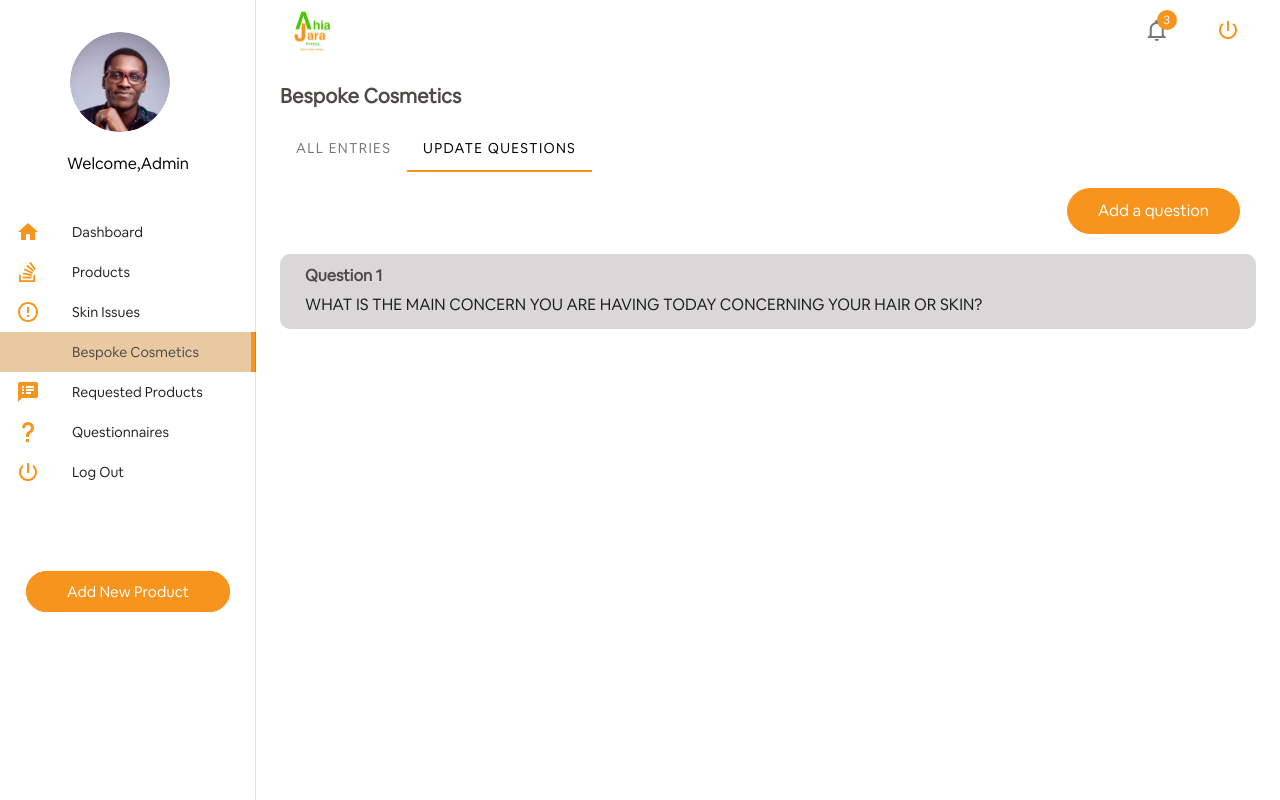
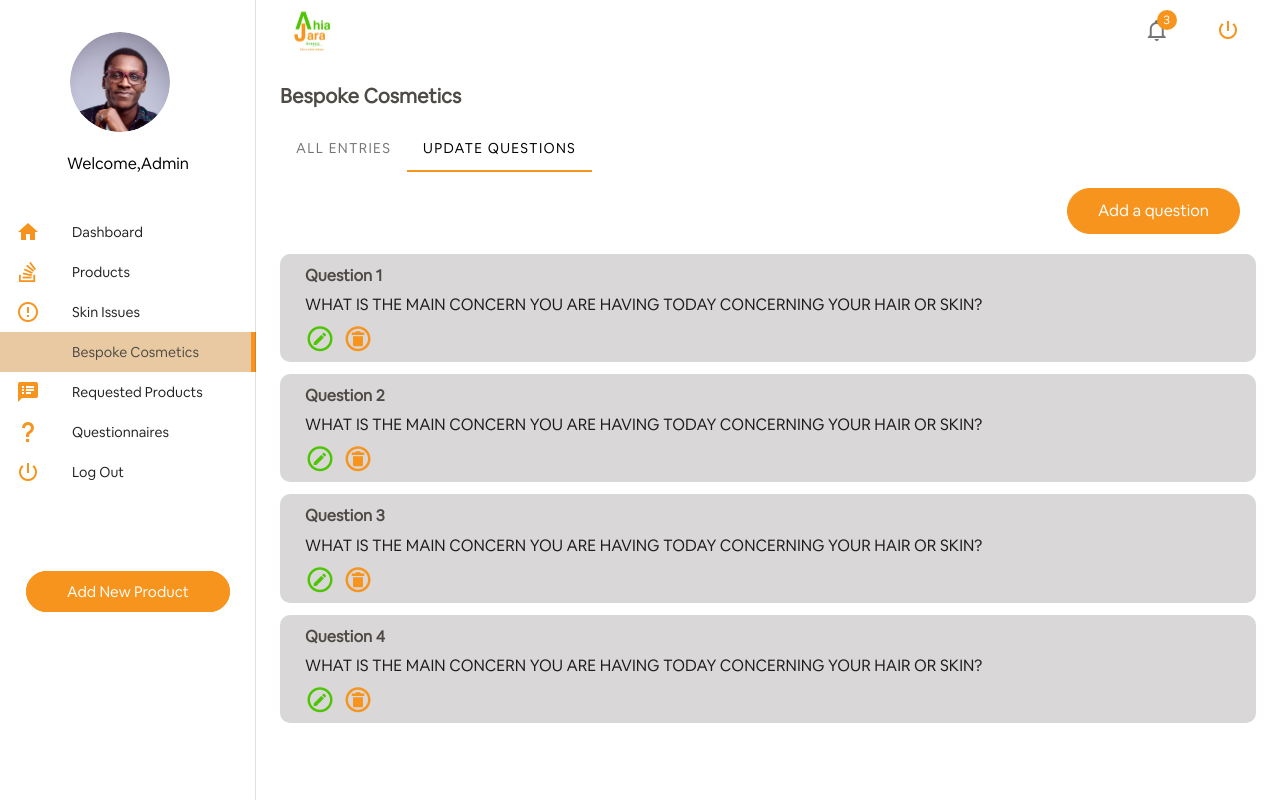
Before and after one commit to Oluwashina/SkinCare, a Vue app: page /bespoke in a window 1280 px wide. Both pictures are taken after a click on the tab "UPDATE QUESTIONS". Built offline with nearby package versions, Linux system fonts and the light colour scheme; some icons are missing.

Commit message:
endpoint url added for online

```diff
--- a/src/main.js
+++ b/src/main.js
@@ -15,7 +15,8 @@ import './fonts/AirbnbCerealLight.ttf';
 import './fonts/AirbnbCerealMedium.ttf';
 
 import Axios from 'axios'
-Axios.defaults.baseURL = "http://192.168.1.104:5000/"
+// Axios.defaults.baseURL = "http://192.168.1.104:5000/"
+Axios.defaults.baseURL = "https://ahiajara.herokuapp.com/"
 
 Vue.prototype.$http = Axios;
 const token = localStorage.getItem('token');
--- a/src/views/Bespoke.vue
+++ b/src/views/Bespoke.vue
@@ -35,18 +35,52 @@
         </v-toolbar>
 
         <!-- Questions -->
-        <div class="mt-7 question">
+        <div class="mt-7 mb-3 question">
             <h6 style="font-weight: bold; color: #4E4B46;" class="pt-3">Question 1</h6>
-            <div>
+
                 <div style="">
-                    <p class="pb-3">WHAT IS THE MAIN CONCERN YOU ARE HAVING TODAY CONCERNING YOUR HAIR OR SKIN?</p>
+                    <p class="">WHAT IS THE MAIN CONCERN YOU ARE HAVING TODAY CONCERNING YOUR HAIR OR SKIN?</p>
+                    <div class="mt-n4">
+                        <span @click="Edit()"><i class="mdi mdi-pencil-circle-outline" style="color: #4DC503; font-size: 30px; cursor: pointer;"></i></span>
+                        <span @click="Delete()" class="ml-2"><i class="mdi mdi-delete-circle-outline" style="color: #F7941D; font-size: 30px; cursor: pointer;"></i></span>
+                    </div>
                 </div>
-                <div>
-                    <!--  <span class="ml-12"><i class="mdi mdi-pencil-circle-outline" style="color: #4DC503; font-size: 25px;"></i></span> -->
-                        <!-- <span class="ml-2"><i class="mdi mdi-delete-circle-outline" style="color: #F7941D; font-size: 25px;"></i></span> -->
+          </div>
+
+          <div class="question mb-3">
+            <h6 style="font-weight: bold; color: #4E4B46;" class="pt-3">Question 2</h6>
+
+                <div style="">
+                    <p class="">WHAT IS THE MAIN CONCERN YOU ARE HAVING TODAY CONCERNING YOUR HAIR OR SKIN?</p>
+                    <div class="mt-n4">
+                        <span @click="Edit()"><i class="mdi mdi-pencil-circle-outline" style="color: #4DC503; font-size: 30px; cursor: pointer;"></i></span>
+                        <span @click="Delete()" class="ml-2"><i class="mdi mdi-delete-circle-outline" style="color: #F7941D; font-size: 30px; cursor: pointer;"></i></span>
+                    </div>
                 </div>
-            </div>
+          </div>
 
+          <div class="question mb-3">
+            <h6 style="font-weight: bold; color: #4E4B46;" class="pt-3">Question 3</h6>
+
+                <div style="">
+                    <p class="">WHAT IS THE MAIN CONCERN YOU ARE HAVING TODAY CONCERNING YOUR HAIR OR SKIN?</p>
+                    <div class="mt-n4">
+                        <span @click="Edit()"><i class="mdi mdi-pencil-circle-outline" style="color: #4DC503; font-size: 30px; cursor: pointer;"></i></span>
+                        <span @click="Delete()" class="ml-2"><i class="mdi mdi-delete-circle-outline" style="color: #F7941D; font-size: 30px; cursor: pointer;"></i></span>
+                    </div>
+                </div>
+          </div>
+
+          <div class="question">
+            <h6 style="font-weight: bold; color: #4E4B46;" class="pt-3">Question 4</h6>
+
+                <div style="">
+                    <p class="">WHAT IS THE MAIN CONCERN YOU ARE HAVING TODAY CONCERNING YOUR HAIR OR SKIN?</p>
+                    <div class="mt-n4">
+                        <span @click="Edit()"><i class="mdi mdi-pencil-circle-outline" style="color: #4DC503; font-size: 30px; cursor: pointer;"></i></span>
+                        <span @click="Delete()" class="ml-2"><i class="mdi mdi-delete-circle-outline" style="color: #F7941D; font-size: 30px; cursor: pointer;"></i></span>
+                    </div>
+                </div>
           </div>
 
         </v-tab-item>
@@ -116,6 +150,12 @@ export default {
     methods: {
         View(id){
             this.$router.push('/bespoke/'+ id)
+        },
+        Edit(){
+            this.$router.push('/editbespoke/2')
+        },
+        Delete(){
+            alert("Deleted successfully!")
         }
     }
 }
--- a/src/views/Login.vue
+++ b/src/views/Login.vue
@@ -54,7 +54,7 @@
                     </div>
 
                     <div class="text-right">
-                       <router-link to="/" style="text-decoration: none; color: #4E4B46;" >Forgot Password</router-link>
+                       <router-link to="/" style="text-decoration: none; color: #4E4B46;" >Forgot Password?</router-link>
                     </div>
 
 
--- a/src/views/Products.vue
+++ b/src/views/Products.vue
@@ -33,18 +33,27 @@
                     <h6 class="card-text text-center text-color">Qty Available: <span>{{n.quantityAvailable}}</span> </h6>
                     <h6 class="card-text text-center text-color">Price NGN: <span>{{n.price}}</span></h6>
                     <div class="text-center">
-                        <button class="btn btn-green"  @click="FundFarm($event, n.id)">Edit</button>
+                        <button class="btn btn-green"  @click="Edit($event, n.id)">Edit</button>
                     </div>
                 </div>
                 </div>
             </div>
 
           </div>
+
+          <div class="mt-12" v-if="products.length===0">
+              <h6 class="text-center ">No Products added yet!</h6>
+               <div class="text-center mt-6">
+                 <router-link to="/products/new" class="btn-add" style="text-decoration: none; color:white;">Add New Product</router-link>
+            </div>
+          </div>
+
+
         <!-- <div class="text-center mt-5">
           <v-pagination @input="next"  v-model="pagination.page"
           :length="Math.round(itemsLength / 9)"></v-pagination>
         </div> -->
-        <div class="text-center mt-5">
+        <div class="text-center mt-5" v-if="products.length > 0">
           <v-pagination @input="next"  v-model="pagination.page"
           length="3" color="#F7941D"></v-pagination>
         </div>
@@ -115,6 +124,14 @@ export default {
   border-radius: 5px;
   box-shadow: 0px 4px 4px rgba(78, 75, 70, 0.25);
 }
+.btn-add{
+    background: #F7941D;
+  border-radius: 25px;
+  color: #fff;
+  padding: 10px 30px;
+  transition: all 0.5s;
+  border: 1px solid #f7941d;
+}
 .btn-green {
   background: #fff;
   border-radius: 25px;
```
